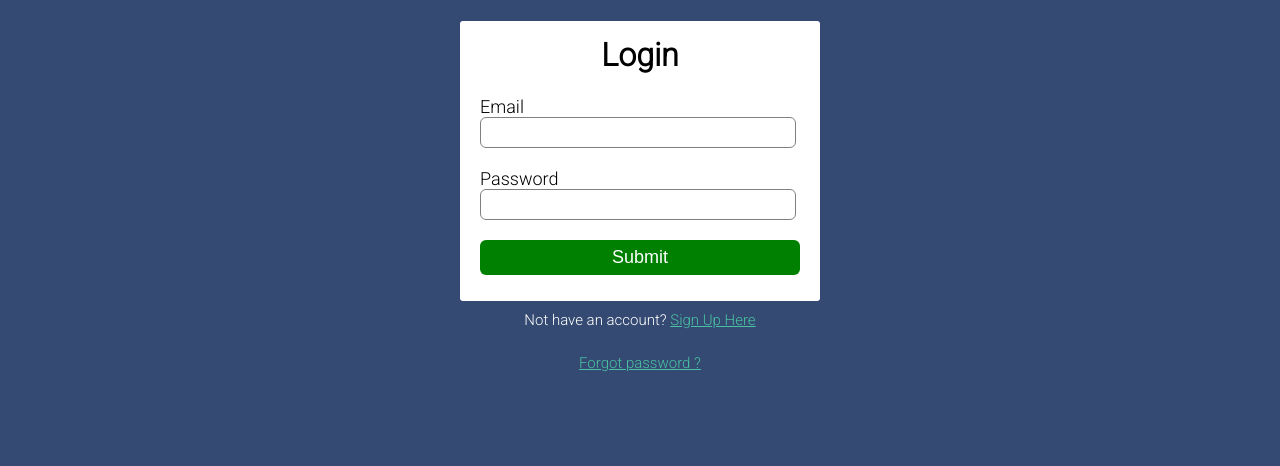
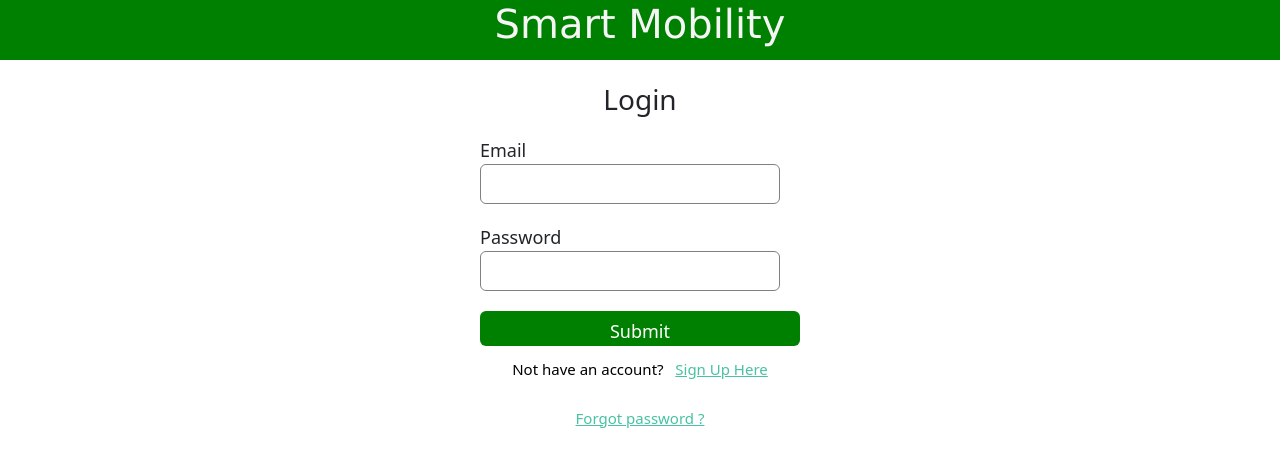
Before and after one commit to Vkvarmach/GDP-Web-App, a website: page public/login.html in a window 1280 px wide. Drawn offline with nearby package versions, Linux system fonts and the light colour scheme.

Commit message:
Updated styles for each pages

```diff
--- a/public/blockrider.css
+++ b/public/blockrider.css
@@ -4,11 +4,13 @@
 }
 
 h1 {
+
+    font-family:'Lucida Grande', 'Lucida Sans', Arial, sans-serif;
     width: 100%;
     height: 40px;
     display: block;
     text-align: center;
-    color: black;
+    color: white;
     background-color: green;
     padding-top: 25px;
     padding-bottom: 20px;
@@ -26,6 +28,7 @@ h4 {
 }
 
 .block {
+    margin-left: 140px;
     background-color: red;
     border: none;
     color: white;
--- a/public/emailriders.css
+++ b/public/emailriders.css
@@ -9,6 +9,10 @@ body {
 }
 h1{
     background-color:green;
+    font-family: 'Lucida Grande', 'Lucida Sans', Arial, sans-serif;
+    color: white;
+    text-align: center;
+    font-size:xx-large;
     padding: 14px 20px;
     margin: 8px 0;
     cursor: pointer;
--- a/public/login.html
+++ b/public/login.html
@@ -4,13 +4,17 @@
 <head>
   <title>Login | By Code Info</title>
   <link rel="stylesheet" href="style_login.css" />
-  <link href="https://fonts.googleapis.com/css2?family=Roboto:wght@300&display=swap" rel="stylesheet" />
-  <script src="login.js">   </script>
+
+  <link href="https://cdn.jsdelivr.net/npm/bootstrap@5.2.1/dist/css/bootstrap.min.css" rel="stylesheet"
+    integrity="sha384-iYQeCzEYFbKjA/T2uDLTpkwGzCiq6soy8tYaI1GyVh/UjpbCx/TYkiZhlZB6+fzT" crossorigin="anonymous">
+
+  <script src="login.js"></script>
 </head>
 
 <body>
+  <h1>Smart Mobility</h1>
   <div class="login-box">
-    <h1>Login</h1>
+    <h3>Login</h3>
     <form>
       <label>Email</label>
       <input type="email" placeholder="" id="username" />
@@ -20,12 +24,14 @@
     </form>
   </div>
   <p class="para-2">
-    Not have an account? <a href="signup.html">Sign Up Here</a>
+    Not have an account? &nbsp <a href="signup.html">Sign Up Here</a>
   </p>
   <p class="para-2">
-     <a href="">Forgot password ?</a>
+    <a href="">Forgot password ?</a>
   </p>
-
+  <script src="https://cdn.jsdelivr.net/npm/bootstrap@5.2.1/dist/js/bootstrap.bundle.min.js"
+    integrity="sha384-u1OknCvxWvY5kfmNBILK2hRnQC3Pr17a+RTT6rIHI7NnikvbZlHgTPOOmMi466C8"
+    crossorigin="anonymous"></script>
 </body>
 
 </html>
--- /dev/null
+++ b/public/signup.css
@@ -0,0 +1,91 @@
+* {
+    margin: auto;
+    padding: auto;
+  }
+
+  h1 {
+    font-family: 'Lucida Grande', 'Lucida Sans', Arial, sans-serif;
+    height: 60px;
+    width: auto;
+    color: whitesmoke;
+    background-color: green;
+    text-align: center;
+    font-size:xx-large;
+  }
+
+  body {
+    background-color: white;
+    font-family: "Roboto", sans-serif;
+  }
+
+  .signup-box {
+    width: 360px;
+    height: 620px;
+    margin: auto;
+    background-color: lightgray;
+    border-radius: 3px;
+  }
+
+  .login-box {
+    width: 360px;
+    height: 280px;
+    margin: auto;
+    border-radius: 3px;
+    background-color: white;
+  }
+
+  h3 {
+    text-align: center;
+    padding-top: 15px;
+  }
+
+  h4 {
+    text-align: center;
+  }
+
+  form {
+    width: 300px;
+    margin-left: 20px;
+  }
+
+  form label {
+    display: flex;
+    margin-top: 20px;
+    font-size: 18px;
+  }
+
+  form input {
+    width: 100%;
+    padding: 7px;
+    border: none;
+    border: 1px solid gray;
+    border-radius: 6px;
+    outline: none;
+  }
+
+  input[type="button"] {
+    width: 320px;
+    height: 35px;
+    margin-top: 20px;
+    border: none;
+    background-color: green;
+    color: white;
+    font-size: 18px;
+  }
+
+  p {
+    text-align: center;
+    padding-top: 20px;
+    font-size: 15px;
+  }
+
+  .para-2 {
+    text-align: center;
+    color: black;
+    font-size: 15px;
+    margin-top: -10px;
+  }
+
+  .para-2 a {
+    color: #49c1a2;
+  }
--- a/public/style.css
+++ b/public/style.css
@@ -4,15 +4,80 @@
 }
 
 h1 {
-  font-family:
-  color: white;
-  width: 100%;
-  height: 40px;
-  display: block;
-  text-align: center;
+  font-family:'Lucida Grande', 'Lucida Sans', Arial, sans-serif;
+  height: 60px;
+  width: auto;
+  color: whitesmoke;
   background-color: green;
-  padding-top: 25px;
-  padding-bottom: 20px;
-  cursor: pointer;
 
 }
+
+.sec{
+  position: relative;
+  top: 80px;
+  padding-left: 50px;
+
+}
+.button{
+
+  border: 0;
+  font-size:x-large;
+  font-weight: 400;
+  padding: 10px 10px;
+
+}
+.button12{
+  background-color: green;
+  color: white;
+}
+.button12:hover{
+  background: rgb(87, 208, 87);
+}
+
+.button2{
+  background-color: green;
+  color: white;
+}
+.button2:hover{
+  background: rgb(87, 208, 87);
+}
+.button3{
+  background-color: green;
+  color: white;
+}
+.button3:hover{
+  background: rgb(87, 208, 87);
+}
+.button4{
+  background-color: green;
+  color: white;
+}
+.button4:hover{
+  background: rgb(87, 208, 87);
+}
+.button5{
+  background-color: green;
+  color: white;
+}
+.button5:hover{
+  background: rgb(87, 208, 87);
+}
+.aboutus{
+  position: relative;
+  bottom: 380px;
+  padding-left: 400px;
+  font-size: large;
+
+}
+h4{
+  color: darkgreen;
+}
+.image{
+  position: relative;
+  margin-right: auto;
+  bottom: 400px;
+  padding-left: 290px;
+  width:0px;
+  height: 00px;
+
+}
--- a/public/style_login.css
+++ b/public/style_login.css
@@ -1,3 +1,18 @@
+* {
+  margin: auto;
+  padding: auto;
+}
+
+h1 {
+  font-family: 'Lucida Grande', 'Lucida Sans', Arial, sans-serif;
+  height: 60px;
+  width: auto;
+  color: whitesmoke;
+  background-color: green;
+  text-align: center;
+  font-size: x-large;
+}
+
 body {
   background-color: #344a72;
   font-family: "Roboto", sans-serif;
@@ -19,7 +34,7 @@ body {
   background-color: white;
 }
 
-  h1 {
+h3 {
   text-align: center;
   padding-top: 15px;
 }
@@ -47,6 +62,7 @@ body {
   border-radius: 6px;
   outline: none;
 }
+
 input[type="button"] {
   width: 320px;
   height: 35px;
@@ -56,17 +72,20 @@ body {
   color: white;
   font-size: 18px;
 }
+
 p {
   text-align: center;
   padding-top: 20px;
   font-size: 15px;
 }
+
 .para-2 {
   text-align: center;
-    color: white;
+  color: black;
   font-size: 15px;
   margin-top: -10px;
 }
+
 .para-2 a {
   color: #49c1a2;
 }
```
Also changed, not shown: public/blockrider.html (+2 -4 lines), public/blockrider.js (added, +11 -0 lines), public/index.html (+51 -18 lines), public/signup.html (+5 -6 lines), img/movingbike.jpg (added). Lines whose indentation alone changed are shown as unchanged.
